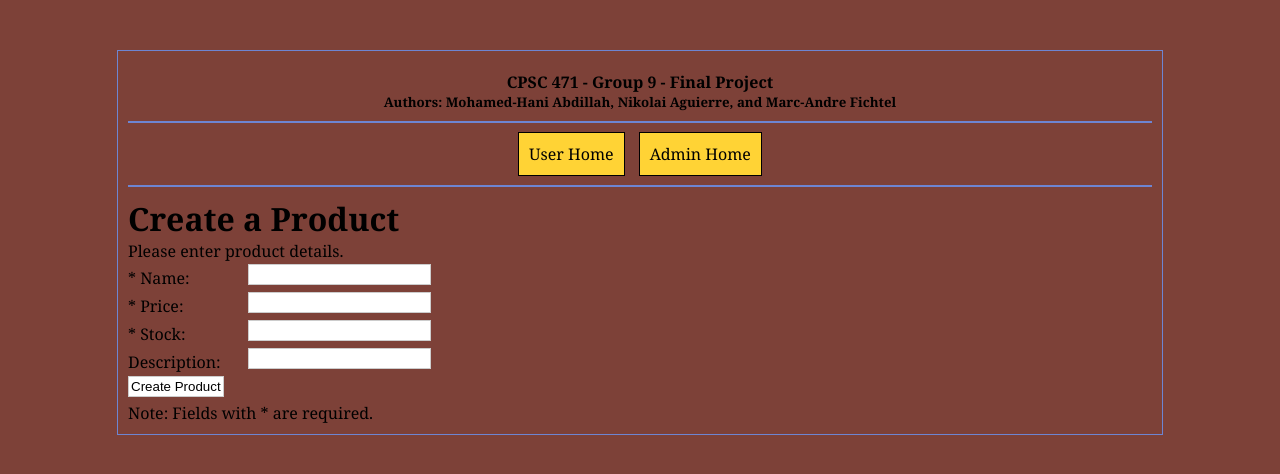
After one commit to MarcFichtel/School, a PHP site: page /createProduct.php in a window 1280 px wide. The commit adds this page. Shown: the top 474 px of the page. Run offline with PHP 8.4, Linux system fonts and the light colour scheme; the visitor is signed in with stand-in values (Sample User, id 1).

Commit message:
Add Admin Product Creation

```diff
--- /dev/null
+++ b/CPSC471/createProduct.php
@@ -0,0 +1,104 @@
+<?php include "base.php"; ?>
+
+<!DOCTYPE html>
+<!--CPSC 471 Project-->
+<html>
+    <head>
+        <meta content="text/html; charset=UTF-8">
+        <title>CPSC 471 Project</title>
+        <link rel="stylesheet" href="style.css" type="text/css">
+    </head>
+    <body>
+        <div id="main">
+
+            <!--Header-->
+            <div id="header">
+                <h4>CPSC 471 - Group 9 - Final Project</h1>
+                <h5>Authors: Mohamed-Hani Abdillah, Nikolai Aguierre, and Marc-Andre Fichtel</h2>
+            </div>
+
+            <!--Navgation-->
+            <div id="navi">
+
+                <!--User Login-->
+                <a href="demoPage.php">User Home</a>
+
+                <!--Admin Login-->
+                <a href="adminLogin.php">Admin Home</a>
+            </div>
+
+            <?php
+                // User does not have permission
+                if(!$_SESSION['adminuser']) {
+                    echo "<h1>Error</h1>";
+                    echo "<p>You must be logged in as an admin to access this page.</p>";
+
+                // User does have permission (i.e. is an admin) and all required fields are filled in
+                } else if (!empty($_POST['name']) &&
+                        !empty($_POST['price']) &&
+                        !empty($_POST['stock'])) {
+
+                    // Get form inputs & create SQL query
+                    $name = $_POST['name'];
+                    $price = $_POST['price'];
+                    $stock = $_POST['stock'];
+                    if (!empty($_POST['description'])) {
+                        $description = $_POST['description'];   // Description may be blank
+                    }
+
+                    // Description was given
+                    if (!empty($_POST['description'])) {
+                        $createProductQuery = mysqli_query($conn, ""
+                            . "INSERT INTO Product (name, price, stock, description, admin_id)"
+                            . "VALUES ('".$name."', '".$price."', '".$stock."', '".$description."', 1)");
+
+                    // Description was left blank
+                    } else {
+                        $createProductQuery = mysqli_query($conn, ""
+                            . "INSERT INTO Product (name, price, stock, admin_id)"
+                            . "VALUES ('".$name."', '".$price."', '".$stock."', 1)");
+                    }
+
+
+                    // Success
+                    if ($createProductQuery) {
+                        echo "<h1>Success</h1>";
+                        echo "<br /><p>Product created.</p><br />";
+                        echo "<br /><p><a href=\"createProduct.php\">Click here to create another product.</a></p><br />";
+
+                    // Error
+                    } else {
+                        echo "<h1>Error</h1>";
+                        echo "<p>Product creation failed. Please try again.</p>";
+                        echo mysqli_error($conn);
+                    }
+
+                // User has not tried to create a product yet
+                } else {
+            ?>
+                    <h1>Create a Product</h1>
+                    <p>Please enter product details.</p>
+
+                    <!--Display product creation form-->
+                    <form method="post" action="createProduct.php"
+                          name="productcreationform" id="productcreationform">
+                        <fieldset>
+                            <label for="name">* Name:</label>
+                            <input type="text" name="name" id="name"/><br />
+                            <label for="price">* Price:</label>
+                            <input type="text" name="price" id="price"/><br />
+                            <label for="stock">* Stock:</label>
+                            <input type="text" name="stock" id="stock"/><br />
+                            <label for="description">Description:</label>
+                            <input type="text" name="description" id="description"/><br />
+                            <input type="submit" name="createProduct" id="createProduct" value="Create Product" />
+                            <p>Note: Fields with * are required.</p>
+                        </fieldset>
+                    </form>
+
+                <?php
+                }
+                ?>
+        </div>
+    </body>
+</html>
```
Also changed, not shown: CPSC471/adminLogin.php (+12 -5 lines), CPSC471/demoPage.php (+3 -5 lines).
